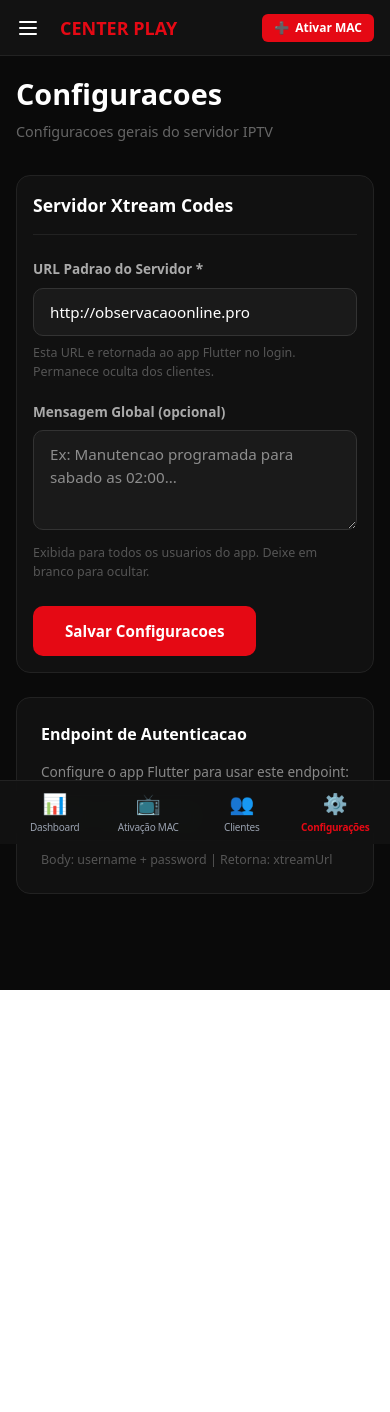
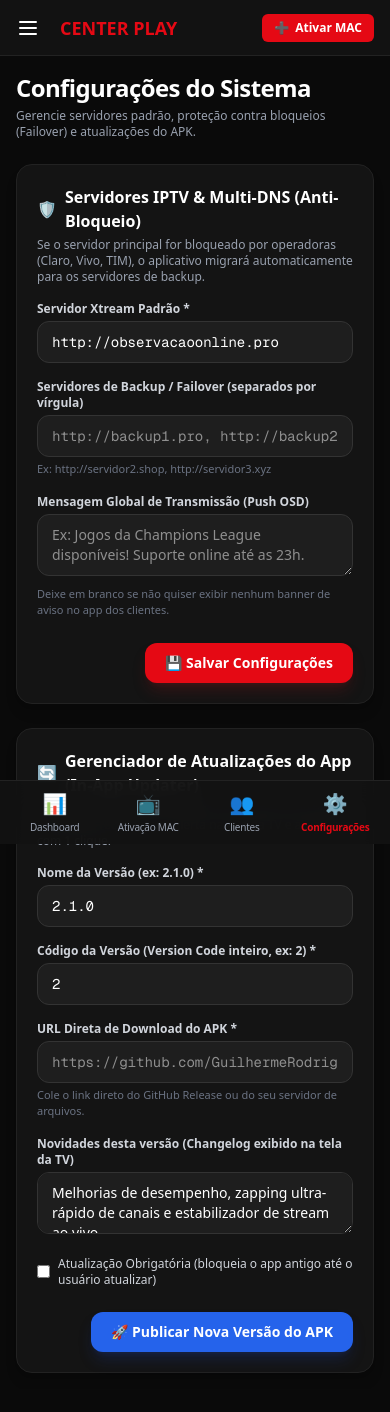
Before and after one commit to GuilhermeRodrigueslima/center_play_admin, a Next.js app: page /admin/settings in a window 390 px wide. Shown: the top 1412 px of the page. Before the commit the page ends 990 px from the top, so only its background shows below. Built offline with nearby package versions, Linux system fonts and the light colour scheme; no server answers; the database is empty.

Commit message:
feat(panel): Add APK Auto-Updater manager and Multi-DNS failover settings

```diff
--- a/src/app/admin/settings/page.tsx
+++ b/src/app/admin/settings/page.tsx
@@ -3,133 +3,283 @@ import { useState, useEffect } from 'react';
 
 export default function SettingsPage() {
   const [xtreamUrl, setXtreamUrl] = useState('');
+  const [backupUrls, setBackupUrls] = useState('');
   const [globalMessage, setGlobalMessage] = useState('');
   const [loading, setLoading] = useState(true);
   const [saving, setSaving] = useState(false);
   const [toast, setToast] = useState('');
-  const [toastOk, setToastOk] = useState(true);
 
-  const showToast = (msg: string, ok = true) => {
-    setToast(msg); setToastOk(ok);
-    setTimeout(() => setToast(''), 3500);
+  // Auto Updater State
+  const [releaseForm, setReleaseForm] = useState({
+    version: '2.1.0',
+    versionCode: 2,
+    apkUrl: '',
+    changelog: 'Melhorias de desempenho, zapping ultra-rápido de canais e estabilizador de stream ao vivo.',
+    isMandatory: false,
+  });
+  const [savingRelease, setSavingRelease] = useState(false);
+
+  const showToast = (msg: string) => {
+    setToast(msg);
+    setTimeout(() => setToast(''), 4000);
   };
 
   useEffect(() => {
-    fetch('/api/settings')
-      .then(r => r.json())
-      .then(d => {
-        setXtreamUrl(d.xtreamUrl || '');
-        setGlobalMessage(d.globalMessage || '');
+    Promise.all([
+      fetch('/api/settings').then((r) => r.json()),
+      fetch('/api/app/update').then((r) => r.json()),
+    ])
+      .then(([settings, release]) => {
+        if (settings) {
+          setXtreamUrl(settings.xtreamUrl || '');
+          setBackupUrls(settings.backupUrls || '');
+          setGlobalMessage(settings.globalMessage || '');
+        }
+        if (release && release.hasUpdate) {
+          setReleaseForm({
+            version: release.latestVersion || '2.1.0',
+            versionCode: release.versionCode || 2,
+            apkUrl: release.apkUrl || '',
+            changelog: release.changelog || '',
+            isMandatory: release.isMandatory || false,
+          });
+        }
       })
-      .catch(() => showToast('Erro ao carregar configuracoes', false))
+      .catch(console.error)
       .finally(() => setLoading(false));
   }, []);
 
-  const save = async () => {
+  const handleSaveSettings = async (e: React.FormEvent) => {
+    e.preventDefault();
     setSaving(true);
     try {
       const res = await fetch('/api/settings', {
         method: 'POST',
         headers: { 'Content-Type': 'application/json' },
-        body: JSON.stringify({ xtreamUrl, globalMessage: globalMessage || null }),
+        body: JSON.stringify({
+          xtreamUrl,
+          backupUrls,
+          globalMessage: globalMessage || null,
+        }),
       });
       if (res.ok) {
-        showToast('Configuracoes salvas com sucesso!');
+        showToast('Configurações globais salvas com sucesso!');
       } else {
-        showToast('Erro ao salvar', false);
+        showToast('Erro ao salvar configurações');
       }
     } catch {
-      showToast('Erro de conexao', false);
+      showToast('Erro de conexão ao salvar');
     } finally {
       setSaving(false);
     }
   };
 
-  const inputStyle: React.CSSProperties = {
-    width: '100%', padding: '12px 16px', background: '#1a1a1a',
-    border: '1px solid #333', borderRadius: '10px', color: '#fff',
-    fontSize: '0.95rem', outline: 'none', boxSizing: 'border-box',
-    transition: 'border-color 0.2s',
+  const handleSaveRelease = async (e: React.FormEvent) => {
+    e.preventDefault();
+    if (!releaseForm.version || !releaseForm.apkUrl) {
+      return alert('Preencha a versão e a URL do APK');
+    }
+    setSavingRelease(true);
+    try {
+      const res = await fetch('/api/app/update', {
+        method: 'POST',
+        headers: { 'Content-Type': 'application/json' },
+        body: JSON.stringify(releaseForm),
+      });
+      if (res.ok) {
+        showToast('Nova versão do APK publicada com sucesso! Os apps receberão o aviso de atualização.');
+      } else {
+        showToast('Erro ao publicar versão');
+      }
+    } catch {
+      showToast('Erro de conexão ao publicar versão');
+    } finally {
+      setSavingRelease(false);
+    }
   };
 
-  if (loading) return (
-    <div style={{ color: '#666', textAlign: 'center', padding: '80px', fontSize: '1rem' }}>Carregando...</div>
-  );
+  if (loading) {
+    return <div className="p-8 text-center text-gray-500">Carregando configurações...</div>;
+  }
 
   return (
-    <div>
+    <div className="max-w-4xl w-full">
+      {/* Toast */}
       {toast && (
-        <div style={{ position: 'fixed', top: '20px', right: '20px', background: toastOk ? '#22c55e' : '#e50914', color: '#fff', padding: '12px 24px', borderRadius: '10px', fontWeight: 700, zIndex: 999, fontSize: '0.9rem' }}>
+        <div className="fixed bottom-20 md:bottom-6 right-6 bg-[#e50914] text-white px-5 py-3 rounded-xl font-bold z-50 shadow-2xl animate-fade-in text-sm">
           {toast}
         </div>
       )}
 
-      <div style={{ marginBottom: '32px' }}>
-        <h1 style={{ color: '#fff', fontSize: '1.8rem', fontWeight: 800, margin: 0 }}>Configuracoes</h1>
-        <p style={{ color: '#666', margin: '6px 0 0', fontSize: '0.9rem' }}>Configuracoes gerais do servidor IPTV</p>
+      <div className="mb-6">
+        <h1 className="text-2xl md:text-3xl font-black tracking-tight">Configurações do Sistema</h1>
+        <p className="text-gray-400 text-xs md:text-sm mt-1">
+          Gerencie servidores padrão, proteção contra bloqueios (Failover) e atualizações do APK.
+        </p>
       </div>
 
-      <div style={{ maxWidth: '640px' }}>
-        <div className="mobile-full" style={{ background: '#111', border: '1px solid #222', borderRadius: '14px', padding: '32px', marginBottom: '24px' }}>
-          <h2 style={{ color: '#fff', fontSize: '1.1rem', fontWeight: 700, margin: '0 0 24px', paddingBottom: '16px', borderBottom: '1px solid #222' }}>
-            Servidor Xtream Codes
+      <div className="space-y-6">
+        {/* Bloco 1: Servidores e Failover Anti-Bloqueio */}
+        <div className="bg-[#141414] border border-[#222] rounded-2xl p-5 md:p-6 shadow-lg">
+          <h2 className="text-base md:text-lg font-bold text-white mb-1 flex items-center gap-2">
+            <span>🛡️</span> Servidores IPTV & Multi-DNS (Anti-Bloqueio)
           </h2>
+          <p className="text-gray-400 text-xs mb-4">
+            Se o servidor principal for bloqueado por operadoras (Claro, Vivo, TIM), o aplicativo migrará automaticamente para os servidores de backup.
+          </p>
 
-          <div style={{ marginBottom: '20px' }}>
-            <label style={{ color: '#aaa', fontSize: '0.85rem', display: 'block', marginBottom: '8px', fontWeight: 600 }}>
-              URL Padrao do Servidor *
+          <form onSubmit={handleSaveSettings} className="space-y-4">
+            <div>
+              <label className="block text-xs font-semibold text-gray-300 mb-1">
+                Servidor Xtream Padrão *
               </label>
               <input
                 type="text"
-              style={inputStyle}
+                required
                 value={xtreamUrl}
-              onChange={e => setXtreamUrl(e.target.value)}
-              placeholder="http://seu-provedor.com:80"
-              onFocus={e => (e.target.style.borderColor = '#e50914')}
-              onBlur={e => (e.target.style.borderColor = '#333')}
+                onChange={(e) => setXtreamUrl(e.target.value)}
+                placeholder="http://servidor-principal.pro"
+                className="w-full px-3.5 py-2.5 bg-[#1e1e1e] border border-[#333] rounded-xl text-white text-sm font-mono focus:border-[#e50914] outline-none"
               />
-            <p style={{ color: '#555', fontSize: '0.78rem', margin: '8px 0 0' }}>
-              Esta URL e retornada ao app Flutter no login. Permanece oculta dos clientes.
-            </p>
             </div>
 
-          <div style={{ marginBottom: '24px' }}>
-            <label style={{ color: '#aaa', fontSize: '0.85rem', display: 'block', marginBottom: '8px', fontWeight: 600 }}>
-              Mensagem Global (opcional)
+            <div>
+              <label className="block text-xs font-semibold text-gray-300 mb-1">
+                Servidores de Backup / Failover (separados por vírgula)
+              </label>
+              <input
+                type="text"
+                value={backupUrls}
+                onChange={(e) => setBackupUrls(e.target.value)}
+                placeholder="http://backup1.pro, http://backup2.pro"
+                className="w-full px-3.5 py-2.5 bg-[#1e1e1e] border border-[#333] rounded-xl text-white text-sm font-mono focus:border-[#e50914] outline-none"
+              />
+              <span className="text-[11px] text-gray-500 mt-1 block">
+                Ex: http://servidor2.shop, http://servidor3.xyz
+              </span>
+            </div>
+
+            <div>
+              <label className="block text-xs font-semibold text-gray-300 mb-1">
+                Mensagem Global de Transmissão (Push OSD)
               </label>
               <textarea
-              style={{ ...inputStyle, minHeight: '100px', resize: 'vertical' }}
+                rows={2}
                 value={globalMessage}
-              onChange={e => setGlobalMessage(e.target.value)}
-              placeholder="Ex: Manutencao programada para sabado as 02:00..."
-              onFocus={e => (e.target.style.borderColor = '#e50914')}
-              onBlur={e => (e.target.style.borderColor = '#333')}
+                onChange={(e) => setGlobalMessage(e.target.value)}
+                placeholder="Ex: Jogos da Champions League disponíveis! Suporte online até as 23h."
+                className="w-full px-3.5 py-2.5 bg-[#1e1e1e] border border-[#333] rounded-xl text-white text-sm focus:border-[#e50914] outline-none"
               />
-            <p style={{ color: '#555', fontSize: '0.78rem', margin: '8px 0 0' }}>
-              Exibida para todos os usuarios do app. Deixe em branco para ocultar.
-            </p>
+              <span className="text-[11px] text-gray-500 mt-1 block">
+                Deixe em branco se não quiser exibir nenhum banner de aviso no app dos clientes.
+              </span>
             </div>
 
+            <div className="flex justify-end pt-2">
               <button
-            onClick={save}
+                type="submit"
                 disabled={saving}
-            style={{ background: saving ? '#555' : '#e50914', color: '#fff', border: 'none', borderRadius: '10px', padding: '14px 32px', fontWeight: 800, cursor: saving ? 'not-allowed' : 'pointer', fontSize: '0.95rem' }}
+                className="bg-[#e50914] hover:bg-red-700 text-white px-5 py-2.5 rounded-xl font-bold text-sm shadow-lg shadow-red-900/30 transition-all"
               >
-            {saving ? 'Salvando...' : 'Salvar Configuracoes'}
+                {saving ? 'Salvando...' : '💾 Salvar Configurações'}
               </button>
             </div>
+          </form>
+        </div>
 
-        <div style={{ background: '#111', border: '1px solid #222', borderRadius: '14px', padding: '24px' }}>
-          <h2 style={{ color: '#fff', fontSize: '1rem', fontWeight: 700, margin: '0 0 16px' }}>Endpoint de Autenticacao</h2>
-          <p style={{ color: '#888', fontSize: '0.85rem', marginBottom: '12px' }}>
-            Configure o app Flutter para usar este endpoint:
+        {/* Bloco 2: Gestão do Auto-Atualizador de APK */}
+        <div className="bg-[#141414] border border-[#222] rounded-2xl p-5 md:p-6 shadow-lg">
+          <h2 className="text-base md:text-lg font-bold text-white mb-1 flex items-center gap-2">
+            <span>🔄</span> Gerenciador de Atualizações do App (In-App Updater)
+          </h2>
+          <p className="text-gray-400 text-xs mb-4">
+            Cadastre a versão mais recente do APK para que todos os clientes recebam um alerta na tela da TV e atualizem com 1 clique.
           </p>
-          <div style={{ background: '#0a0a0a', border: '1px solid #333', borderRadius: '8px', padding: '12px 16px', fontFamily: 'monospace', fontSize: '0.82rem', color: '#4ade80' }}>
-            POST /api/auth/app
+
+          <form onSubmit={handleSaveRelease} className="space-y-4">
+            <div className="grid grid-cols-1 md:grid-cols-2 gap-4">
+              <div>
+                <label className="block text-xs font-semibold text-gray-300 mb-1">
+                  Nome da Versão (ex: 2.1.0) *
+                </label>
+                <input
+                  type="text"
+                  required
+                  value={releaseForm.version}
+                  onChange={(e) => setReleaseForm({ ...releaseForm, version: e.target.value })}
+                  placeholder="2.1.0"
+                  className="w-full px-3.5 py-2.5 bg-[#1e1e1e] border border-[#333] rounded-xl text-white text-sm font-mono focus:border-[#e50914] outline-none"
+                />
               </div>
-          <p style={{ color: '#555', fontSize: '0.78rem', margin: '10px 0 0' }}>
-            Body: username + password  |  Retorna: xtreamUrl
-          </p>
+
+              <div>
+                <label className="block text-xs font-semibold text-gray-300 mb-1">
+                  Código da Versão (Version Code inteiro, ex: 2) *
+                </label>
+                <input
+                  type="number"
+                  required
+                  value={releaseForm.versionCode}
+                  onChange={(e) => setReleaseForm({ ...releaseForm, versionCode: parseInt(e.target.value) || 1 })}
+                  placeholder="2"
+                  className="w-full px-3.5 py-2.5 bg-[#1e1e1e] border border-[#333] rounded-xl text-white text-sm font-mono focus:border-[#e50914] outline-none"
+                />
+              </div>
+            </div>
+
+            <div>
+              <label className="block text-xs font-semibold text-gray-300 mb-1">
+                URL Direta de Download do APK *
+              </label>
+              <input
+                type="text"
+                required
+                value={releaseForm.apkUrl}
+                onChange={(e) => setReleaseForm({ ...releaseForm, apkUrl: e.target.value })}
+                placeholder="https://github.com/GuilhermeRodrigueslima/Center_Play/releases/download/v2.1.0/app-release.apk"
+                className="w-full px-3.5 py-2.5 bg-[#1e1e1e] border border-[#333] rounded-xl text-white text-sm font-mono focus:border-[#e50914] outline-none"
+              />
+              <span className="text-[11px] text-gray-500 mt-1 block">
+                Cole o link direto do GitHub Release ou do seu servidor de arquivos.
+              </span>
+            </div>
+
+            <div>
+              <label className="block text-xs font-semibold text-gray-300 mb-1">
+                Novidades desta versão (Changelog exibido na tela da TV)
+              </label>
+              <textarea
+                rows={2}
+                value={releaseForm.changelog}
+                onChange={(e) => setReleaseForm({ ...releaseForm, changelog: e.target.value })}
+                placeholder="Ex: Novo player ultra rápido, correção no zapping de canais e suporte a TV Box."
+                className="w-full px-3.5 py-2.5 bg-[#1e1e1e] border border-[#333] rounded-xl text-white text-sm focus:border-[#e50914] outline-none"
+              />
+            </div>
+
+            <div className="flex items-center gap-2">
+              <input
+                type="checkbox"
+                id="isMandatory"
+                checked={releaseForm.isMandatory}
+                onChange={(e) => setReleaseForm({ ...releaseForm, isMandatory: e.target.checked })}
+                className="rounded border-[#444] text-[#e50914] focus:ring-0"
+              />
+              <label htmlFor="isMandatory" className="text-xs text-gray-300 cursor-pointer">
+                Atualização Obrigatória (bloqueia o app antigo até o usuário atualizar)
+              </label>
+            </div>
+
+            <div className="flex justify-end pt-2">
+              <button
+                type="submit"
+                disabled={savingRelease}
+                className="bg-[#2563eb] hover:bg-blue-600 text-white px-5 py-2.5 rounded-xl font-bold text-sm shadow-lg shadow-blue-900/30 transition-all"
+              >
+                {savingRelease ? 'Publicando...' : '🚀 Publicar Nova Versão do APK'}
+              </button>
+            </div>
+          </form>
         </div>
       </div>
     </div>
--- /dev/null
+++ b/src/app/api/app/update/route.ts
@@ -0,0 +1,85 @@
+import { NextResponse } from 'next/server';
+import { sql } from '@/lib/db';
+
+// Garante que a tabela AppRelease existe no Neon PostgreSQL
+async function ensureReleaseTable() {
+  await sql`
+    CREATE TABLE IF NOT EXISTS "AppRelease" (
+      "id" TEXT PRIMARY KEY,
+      "version" TEXT NOT NULL,
+      "versionCode" INTEGER NOT NULL DEFAULT 1,
+      "apkUrl" TEXT NOT NULL,
+      "changelog" TEXT,
+      "isMandatory" BOOLEAN NOT NULL DEFAULT false,
+      "createdAt" TIMESTAMP NOT NULL DEFAULT NOW()
+    )
+  `;
+}
+
+// Retorna a versao mais recente cadastrada
+export async function GET() {
+  try {
+    await ensureReleaseTable();
+    const releases = await sql`
+      SELECT * FROM "AppRelease"
+      ORDER BY "versionCode" DESC, "createdAt" DESC
+      LIMIT 1
+    `;
+
+    if (releases.length === 0) {
+      return NextResponse.json({
+        hasUpdate: false,
+        latestVersion: '2.0.0',
+        versionCode: 1,
+        apkUrl: '',
+        changelog: '',
+        isMandatory: false,
+      });
+    }
+
+    const rel = releases[0];
+    return NextResponse.json({
+      hasUpdate: true,
+      id: rel.id,
+      latestVersion: rel.version,
+      versionCode: rel.versionCode,
+      apkUrl: rel.apkUrl,
+      changelog: rel.changelog || '',
+      isMandatory: rel.isMandatory || false,
+      createdAt: rel.createdAt,
+    });
+  } catch (error: any) {
+    console.error('Error fetching latest release:', error);
+    return NextResponse.json({ error: error?.message || 'Database error' }, { status: 500 });
+  }
+}
+
+// Cadastrar nova versao do APK
+export async function POST(req: Request) {
+  try {
+    await ensureReleaseTable();
+    const body = await req.json();
+    const { version, versionCode, apkUrl, changelog, isMandatory } = body;
+
+    if (!version || !apkUrl) {
+      return NextResponse.json({ error: 'version and apkUrl are required' }, { status: 400 });
+    }
+
+    const generatedId = 'rel_' + Math.random().toString(36).substring(2, 12);
+    const vCode = parseInt(versionCode) || 1;
+
+    const inserted = await sql`
+      INSERT INTO "AppRelease" (
+        "id", "version", "versionCode", "apkUrl", "changelog", "isMandatory", "createdAt"
+      ) VALUES (
+        ${generatedId}, ${version.trim()}, ${vCode}, ${apkUrl.trim()}, ${changelog || ''}, ${Boolean(isMandatory)}, NOW()
+      )
+      RETURNING *
+    `;
+
+    return NextResponse.json(inserted[0]);
+  } catch (error: any) {
+    console.error('Error creating app release:', error);
+    return NextResponse.json({ error: error?.message || 'Database error' }, { status: 500 });
+  }
+}
--- a/src/app/api/settings/route.ts
+++ b/src/app/api/settings/route.ts
@@ -1,26 +1,49 @@
 import { NextResponse } from 'next/server';
 import { sql } from '@/lib/db';
 
+async function ensureSettingsColumns() {
+  try {
+    await sql`
+      ALTER TABLE "AppSettings" ADD COLUMN IF NOT EXISTS "backupUrls" TEXT;
+    `;
+    await sql`
+      ALTER TABLE "AppSettings" ADD COLUMN IF NOT EXISTS "globalMessage" TEXT;
+    `;
+  } catch (_) {}
+}
+
 export async function GET() {
   try {
+    await ensureSettingsColumns();
     const settings = await sql`SELECT * FROM "AppSettings" LIMIT 1`;
     if (settings.length === 0) {
-      return NextResponse.json({ xtreamUrl: 'http://observacaoonline.pro', globalMessage: null });
+      return NextResponse.json({
+        xtreamUrl: 'http://observacaoonline.pro',
+        backupUrls: '',
+        globalMessage: null,
+      });
     }
     return NextResponse.json({
       xtreamUrl: settings[0].xtreamUrl || 'http://observacaoonline.pro',
-      globalMessage: settings[0].globalMessage,
+      backupUrls: settings[0].backupUrls || '',
+      globalMessage: settings[0].globalMessage || null,
     });
   } catch (error: any) {
-    return NextResponse.json({ xtreamUrl: 'http://observacaoonline.pro', globalMessage: null });
+    return NextResponse.json({
+      xtreamUrl: 'http://observacaoonline.pro',
+      backupUrls: '',
+      globalMessage: null,
+    });
   }
 }
 
 export async function POST(req: Request) {
   try {
+    await ensureSettingsColumns();
     const body = await req.json();
-    const { xtreamUrl, globalMessage } = body;
+    const { xtreamUrl, backupUrls, globalMessage } = body;
     const cleanUrl = (xtreamUrl || 'http://observacaoonline.pro').trim();
+    const cleanBackup = (backupUrls || '').trim();
 
     const existing = await sql`SELECT * FROM "AppSettings" LIMIT 1`;
     let result: any;
@@ -30,6 +53,7 @@ export async function POST(req: Request) {
         UPDATE "AppSettings"
         SET
           "xtreamUrl" = ${cleanUrl},
+          "backupUrls" = ${cleanBackup},
           "globalMessage" = ${globalMessage || null},
           "updatedAt" = NOW()
         WHERE "id" = ${existing[0].id}
@@ -39,8 +63,8 @@ export async function POST(req: Request) {
     } else {
       const generatedId = 'set_' + Math.random().toString(36).substring(2, 12);
       const inserted = await sql`
-        INSERT INTO "AppSettings" ("id", "xtreamUrl", "globalMessage", "updatedAt")
-        VALUES (${generatedId}, ${cleanUrl}, ${globalMessage || null}, NOW())
+        INSERT INTO "AppSettings" ("id", "xtreamUrl", "backupUrls", "globalMessage", "updatedAt")
+        VALUES (${generatedId}, ${cleanUrl}, ${cleanBackup}, ${globalMessage || null}, NOW())
         RETURNING *
       `;
       result = inserted[0];
```
Lines whose indentation alone changed are shown as unchanged.
